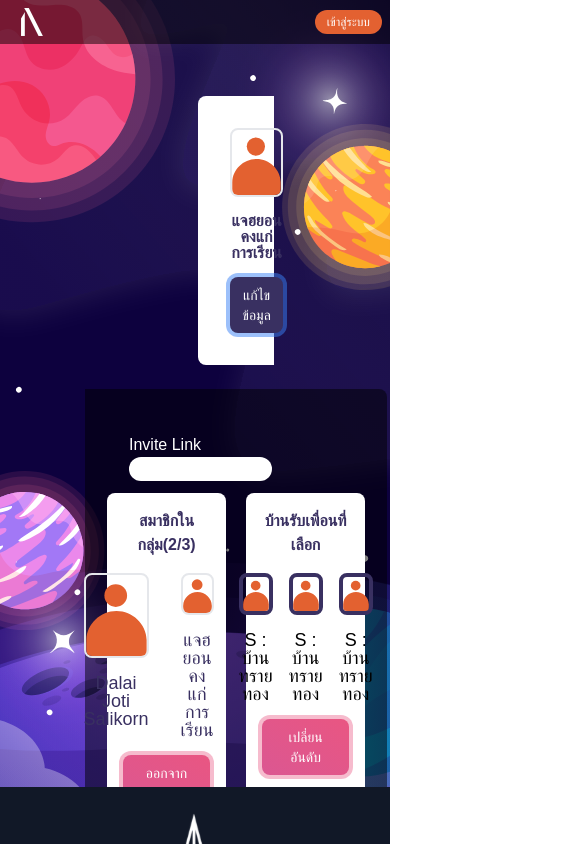
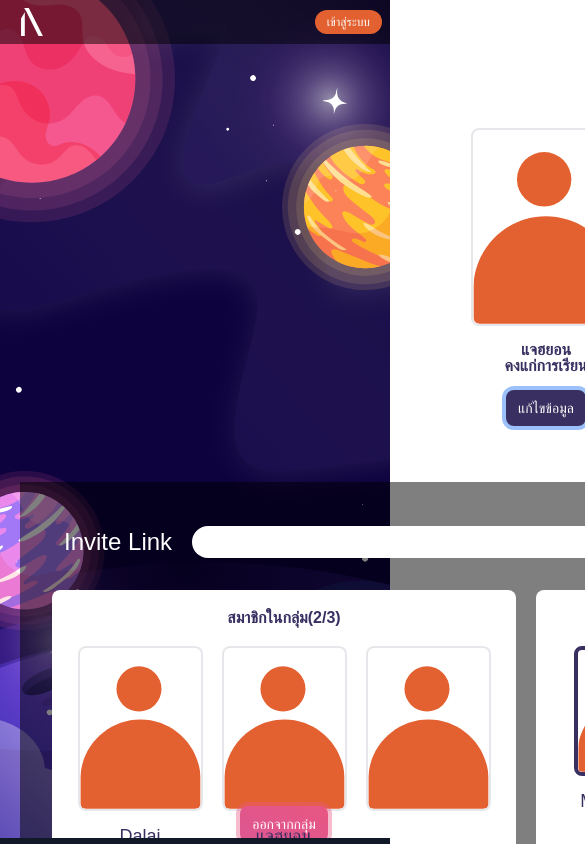
Before and after one commit to isd-sgcu/rpkm66-frontend, a Next.js app: page /baan-profile in a window 390 px wide. Shown: the top 844 px of the page, 585 px wide, since content can reach past the window. Built offline with nearby package versions, Linux system fonts and the light colour scheme; no server answers; a web font is replaced by a local one.

Commit message:
refactor: responsive design for pc

```diff
--- a/src/pages/baan-profile.tsx
+++ b/src/pages/baan-profile.tsx
@@ -10,21 +10,44 @@ const BaanProfile = () => {
         'lg:mx-4 lg:px-6 text-sm py-2 mx-auto px-3 rounded-lg ring-4';
     interface GroupMember {
         name: string;
+        surname: string;
         imgUrl: string;
         role: string;
     }
+    interface SelectedBaan {
+        name: string;
+        imgUrl: string;
+        size: string;
+        num: number;
+    }
     const group: GroupMember[] = [
-        { name: 'Dalai Joti Salikorn', imgUrl: profilePic, role: 'leader' },
-        { name: 'แจฮยอน คงแก่การเรียน', imgUrl: profilePic, role: 'member' },
-        { name: '', imgUrl: profilePic, role: '' },
+        {
+            name: 'Dalai',
+            surname: 'Salikorn',
+            imgUrl: profilePic,
+            role: 'leader',
+        },
+        {
+            name: 'แจฮยอน',
+            surname: 'คงแก่การเรียน',
+            imgUrl: profilePic,
+            role: 'member',
+        },
+        { name: '', surname: '', imgUrl: profilePic, role: '' },
     ];
+    const baan: SelectedBaan[] = [
+        { name: 'บ้านนอก', imgUrl: profilePic, size: 'M', num: 1 },
+        { name: 'บ้านโดต้าทู', imgUrl: profilePic, size: 'XL', num: 2 },
+        { name: 'บ้านพ่องดองเขียน', imgUrl: profilePic, size: 'XXL', num: 3 },
+    ];
+
     return (
         <>
             <Navbar />
-            <div className="w-screen lg:h-screen grid place-items-center">
-                <div className="w-4/5 lg:h-full text-md lg:text-4xl font-ibm flex lg:flex-row justify-center items-center flex-col text-white overflow-clip lg:z-50 lg:-translate-y-[2.5rem] translate-y-24 mx-auto">
+            <div className="w-screen lg:h-screen grid place-items-center mx-5 ">
+                <div className="w-full lg:h-full text-md lg:text-4xl font-ibm flex lg:flex-row justify-center items-center flex-col text-white overflow-clip lg:z-50 lg:-translate-y-[2.5rem] translate-y-24">
                     <div
-                        className={`${bgStyle} w-1/5 h-3/5 grid bg-white rounded-l-lg place-items-center`}
+                        className={`${bgStyle} h-3/5 grid bg-white rounded-l-2xl place-items-center`}
                     >
                         <Image
                             className="border-2 rounded-lg"
@@ -46,44 +69,59 @@ const BaanProfile = () => {
                     </div>
 
                     <div
-                        className={`${bgStyle} w-4/5 h-3/5 grid-rows-2 place-items-center bg-black rounded-r-lg bg-opacity-50 justify-center items-center`}
+                        className={`${bgStyle} mr-5 h-3/5 grid-rows-2 place-items-center bg-black rounded-r-2xl bg-opacity-50 justify-center items-center`}
                     >
-                        <div className="p-3 text-white w-full justify-center m-auto">
+                        <div className="p-3 text-2xl text-white w-full justify-center mb-5">
                             <form method="post">
-                                <label className="pr-5">Invite Link</label>
+                                <div className="flex">
+                                    <label className="pr-5 flex">
+                                        Invite Link
+                                    </label>
                                     <input
-                                    className="rounded-full px-3 w-2/3"
+                                        className="rounded-full w-5/6 px-3"
                                         type="text"
                                         id="first"
                                         name="first"
                                     />
+                                </div>
                             </form>
                         </div>
-                        <div className="flex mx-3 w-full h-4/5 justify-center items-stretch">
-                            <div className="w-1/2 grid-rows-3 place-items-center bg-white rounded-lg mr-5 p-4">
+                        <div className="flex w-full h-4/5 justify-center items-stretch">
+                            <div className="w-1/2 flex flex-col bg-white rounded-lg mr-5 p-4">
                                 <div className="text-purple text-center mb-4">
                                     <b>สมาชิกในกลุ่ม(2/3)</b>{' '}
                                 </div>
 
-                                <div className="flex space-x-8 justify-center">
+                                <div className="flex w-full h-ful justify-center items-center">
                                     {group.map((data: GroupMember) => {
                                         return (
-                                            <div className="" key={data.name}>
+                                            <div
+                                                className="flex w-full h-full"
+                                                key={data.name}
+                                            >
+                                                <div className="w-full h-full flex justify-center items-center">
+                                                    <div className="w-36 h-40 flex flex-col items-center">
                                                         <Image
-                                                    className="border-2 rounded-lg"
+                                                            className="border-2 rounded-lg "
                                                             src={data.imgUrl}
-                                                    width={100}
-                                                    height={50}
+                                                            width={125}
+                                                            height={100}
                                                             alt={data.name}
                                                         />
-                                                <h1 className=" text-purple text-lg lg:text2xl relative z-0 leading-none select-none py-4 text-center">
-                                                    <p>{data.name}</p>
-                                                </h1>
+                                                        <div className=" text-purple text-lg lg:text2xl relative z-0 leading-none select-none py-4 text-center">
+                                                            <p>
+                                                                {data.name}
+                                                                <br />
+                                                                {data.surname}
+                                                            </p>
+                                                        </div>
+                                                    </div>
+                                                </div>
                                             </div>
                                         );
                                     })}
                                 </div>
-                                <div className="flex justify-center">
+                                <div className="flex justify-center mt-auto mb-5">
                                     <button
                                         className={`${bottonStyle} text-bold bg-pink-400 ring-pink-400/40 bg-gradient-to-bl from-pink-400 to-pink-800/20`}
                                     >
@@ -91,49 +129,40 @@ const BaanProfile = () => {
                                     </button>
                                 </div>
                             </div>
-                            <div className="w-1/2 grid-rows-3 place-items-center bg-white rounded-lg justify-center items-center mr-auto p-4">
+                            <div className="w-1/2 flex flex-col bg-white rounded-lg mr-5 p-4">
                                 <div className="text-purple text-center mb-4">
                                     <b>บ้านรับเพื่อนที่เลือก</b>
                                 </div>
-                                <div className="flex space-x-4 justify-center">
-                                    <div className="">
+                                <div className="flex w-full h-full justify-center items-center">
+                                    {baan.map((data: SelectedBaan) => {
+                                        return (
+                                            <div
+                                                className="flex"
+                                                key={data.name}
+                                            >
+                                                <div className="w-full h-full flex justify-center items-center">
+                                                    <div className="w-36 h-40 flex flex-col items-center">
+                                                        <div>
                                                             <Image
                                                                 className="border-4 border-purple rounded-lg"
-                                            src={profilePic}
+                                                                src={
+                                                                    data.imgUrl
+                                                                }
                                                                 width={100}
-                                            height={50}
-                                            alt="profile pic"
+                                                                height={100}
+                                                                alt={data.name}
                                                             />
-                                        <h1 className=" text-black text-lg lg:text2xl relative z-0 leading-none select-none py-4 text-center">
-                                            <p>S : บ้านทรายทอง</p>
-                                        </h1>
                                                         </div>
-                                    <div className="">
-                                        <Image
-                                            className="border-4 border-purple rounded-lg"
-                                            src={profilePic}
-                                            width={100}
-                                            height={367}
-                                            alt="profile pic"
-                                        />
-                                        <h1 className=" text-black text-lg lg:text2xl relative z-0 leading-none select-none py-4 text-center">
-                                            <p>S : บ้านทรายทอง</p>
-                                        </h1>
-                                    </div>
-                                    <div className="">
-                                        <Image
-                                            className="border-4 border-purple rounded-lg"
-                                            src={profilePic}
-                                            width={100}
-                                            height={367}
-                                            alt="profile pic"
-                                        />
-                                        <h1 className=" text-black text-lg lg:text2xl relative z-0 leading-none select-none py-4 text-center">
-                                            <p>S : บ้านทรายทอง</p>
-                                        </h1>
+                                                        <div className=" text-purple text-lg lg:text2xl relative z-0 leading-none select-none py-4 text-center">
+                                                            <p>{`${data.size} : ${data.name}`}</p>
                                                         </div>
                                                     </div>
-                                <div className="flex justify-center mt-auto">
+                                                </div>
+                                            </div>
+                                        );
+                                    })}
+                                </div>
+                                <div className="flex justify-center mt-auto mb-5">
                                     <button
                                         className={`${bottonStyle} text-bold bg-pink-400 ring-pink-400/40 bg-gradient-to-bl from-pink-400 to-pink-800/20`}
                                     >
```
Lines whose indentation alone changed are shown as unchanged.
